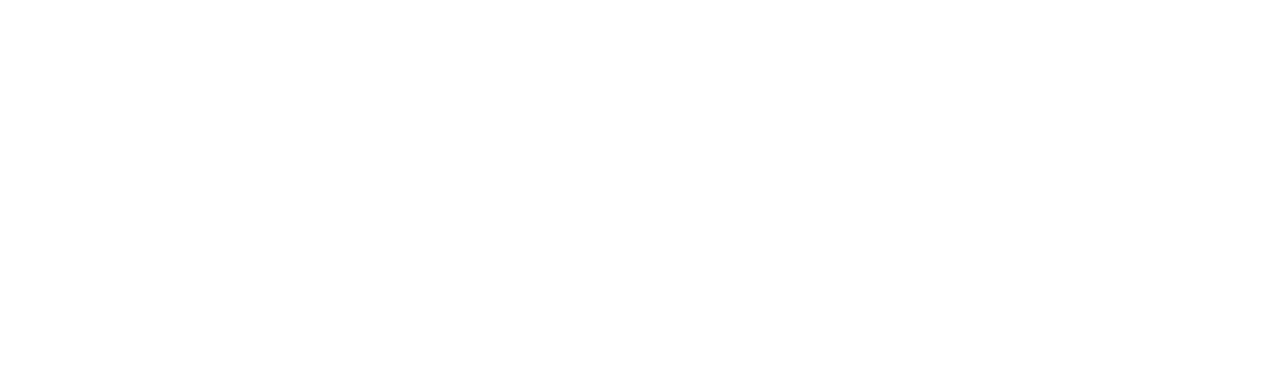
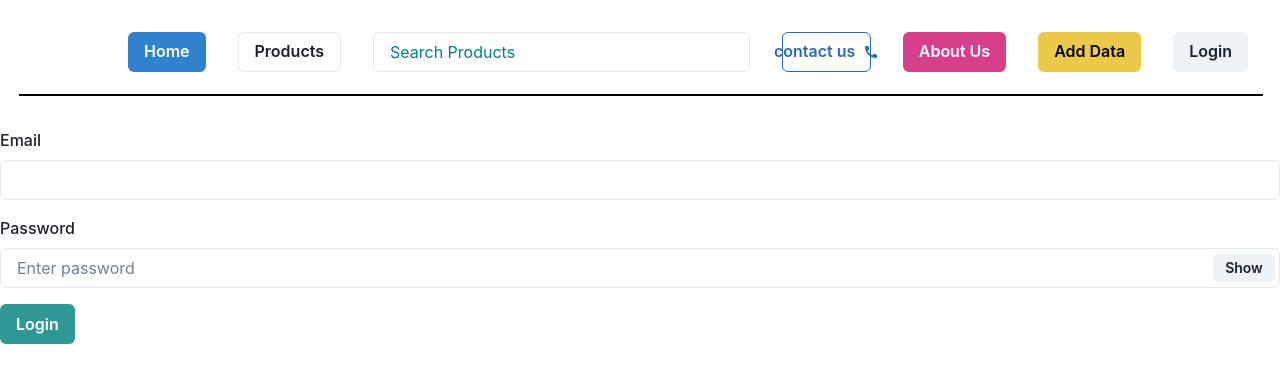
Before and after one commit to kalviumcommunity/53_Beyond_Pricing_Laptops, a React (Vite) app in the folder Frontend/Laptops/: page /Login in a window 1280 px wide. Before the commit this address had no page. Shown: the top 382 px of the page. Built offline with nearby package versions, Linux system fonts and the light colour scheme.

Commit message:
Checking credientials

```diff
--- /dev/null
+++ b/Frontend/Laptops/Pages/Login.jsx
@@ -0,0 +1,77 @@
+import React, { useContext, useState } from 'react';
+import Navbar from './Navbar';
+import { Input, InputGroup, InputRightElement, Button, FormControl, FormLabel, FormHelperText, FormErrorMessage } from '@chakra-ui/react';
+import axios from 'axios'; // Import axios for making HTTP requests
+import { useNavigate } from 'react-router-dom';
+import { Appcontext } from '../Usecontext/Parentcontext';
+
+function Login() {
+    const{login,isLogin}= useContext(Appcontext)
+    const [show, setShow] = useState(false);
+    const [email, setEmail] = useState('');
+    const [password, setPassword] = useState('');
+    const [errorMessage, setErrorMessage] = useState('');
+    const Navigate = useNavigate()
+
+    const handleClick = () => setShow(!show);
+
+    const handleEmailChange = (e) => setEmail(e.target.value);
+    const handlePasswordChange = (e) => setPassword(e.target.value);
+
+    const handleSubmit = async (e) => {
+        e.preventDefault();
+
+        try {
+            const response = await axios.post('https://five3-beyond-pricing-laptops.onrender.com/Login', { username: email, password });
+            console.log(response.data); // Do something with the response, like redirecting to another page
+            isLogin(true)
+            Navigate('/')
+
+        } catch (error) {
+            if (error.response) {
+                setErrorMessage(error.response.data.message);
+            } else {
+                setErrorMessage('An unexpected error occurred.');
+            }
+        }
+    };
+
+    return (
+        <>
+            <Navbar />
+            <form onSubmit={handleSubmit}>
+                <FormControl>
+                    <FormLabel>Email</FormLabel>
+                    <Input type='email' value={email} onChange={handleEmailChange} />
+                </FormControl>
+                <FormControl mt={4}>
+                    <FormLabel>Password</FormLabel>
+                    <InputGroup size='md'>
+                        <Input
+                            pr='4.5rem'
+                            type={show ? 'text' : 'password'}
+                            placeholder='Enter password'
+                            value={password}
+                            onChange={handlePasswordChange}
+                        />
+                        <InputRightElement width='4.5rem'>
+                            <Button h='1.75rem' size='sm' onClick={handleClick}>
+                                {show ? 'Hide' : 'Show'}
+                            </Button>
+                        </InputRightElement>
+                    </InputGroup>
+                </FormControl>
+                <Button mt={4} colorScheme='teal' type='submit'>
+                    Login
+                </Button>
+                {errorMessage && (
+                    <FormErrorMessage mt={4} color='red.500'>
+                        {errorMessage}
+                    </FormErrorMessage>
+                )}
+            </form>
+        </>
+    );
+}
+
+export default Login;
--- /dev/null
+++ b/Frontend/Laptops/Pages/Logout.jsx
@@ -0,0 +1,12 @@
+import React from 'react'
+import Navbar from './Navbar'
+
+function Logout() {
+  return (
+    <>
+        <Navbar/>
+    </>
+  )
+}
+
+export default Logout
--- a/Frontend/Laptops/Pages/Navbar.jsx
+++ b/Frontend/Laptops/Pages/Navbar.jsx
@@ -1,10 +1,12 @@
-import React from "react";
+import React, { useContext } from "react";
 import { Button, ButtonGroup, HStack, Input, Stack, Tooltip} from '@chakra-ui/react'
 import { MdCall} from 'react-icons/md'
 import { Link } from 'react-router-dom'
 import Products from "./Products";
 import './Navbar.css'
+import { Appcontext } from "../Usecontext/Parentcontext";
 function Navbar() {
+    const{login,isLogin}=useContext(Appcontext)
     return (
         <div>
             <div className="body">
@@ -32,6 +34,18 @@
                             Add Data
                         </Button>
                     </Link>
+                    {
+                        !login ?
+                            <Link to={'/Login'}>
+                                <Button>
+                                    Login
+                                </Button>
+                            </Link>
+                            :
+                            <Link to={'/Logout'}>
+                                <Button>Logout</Button>
+                            </Link>
+                    }
                 </Stack>
                 <div className="hr"></div>
             </div>
--- /dev/null
+++ b/Frontend/Laptops/Usecontext/Parentcontext.jsx
@@ -0,0 +1,14 @@
+import React, { createContext, useState } from 'react'
+
+
+export const Appcontext = createContext()
+function Parentcontext({children}) {
+    const[login,isLogin] = useState(false)
+  return (
+    <Appcontext.Provider value={{login,isLogin}}>
+        {children}
+    </Appcontext.Provider>
+  )
+}
+
+export default Parentcontext
--- a/Frontend/Laptops/routes/Routes.jsx
+++ b/Frontend/Laptops/routes/Routes.jsx
@@ -7,6 +7,8 @@
 import FormCompo from '../Pages/FormCompo'
 import Fetchdata from '../Pages/Fetchdata'
 import EditData from '../Pages/EditData'
+import Login from '../Pages/Login'
+import Logout from '../Pages/Logout'
 
 function Linkings() {
   return (
@@ -17,6 +19,8 @@
         <Route path='/add' element={<FormCompo/>} />
         <Route path='/data' element={<Fetchdata/>} />
         <Route path='/edit/:id' element={<EditData/>} />
+        <Route path='/Login' element={<Login/>} />
+        <Route path='/Logout' element={<Logout/>} />
     </Routes>
   )
 }
--- a/Frontend/Laptops/src/main.jsx
+++ b/Frontend/Laptops/src/main.jsx
@@ -4,17 +4,20 @@
 import './index.css'
 import { ChakraProvider, extendTheme } from '@chakra-ui/react'
 import { BrowserRouter } from 'react-router-dom'
+import Parentcontext from '../Usecontext/Parentcontext.jsx'
 
 
-const colors={
-  blue:"#3182CE"
+const colors = {
+  blue: "#3182CE"
 }
 const theme = extendTheme()
 
 ReactDOM.createRoot(document.getElementById('root')).render(
   <ChakraProvider theme={theme}>
-    <BrowserRouter>
-      <App />
-    </BrowserRouter>
+    <Parentcontext>
+      <BrowserRouter>
+        <App />
+      </BrowserRouter>
+    </Parentcontext>
   </ChakraProvider>
 )
```
